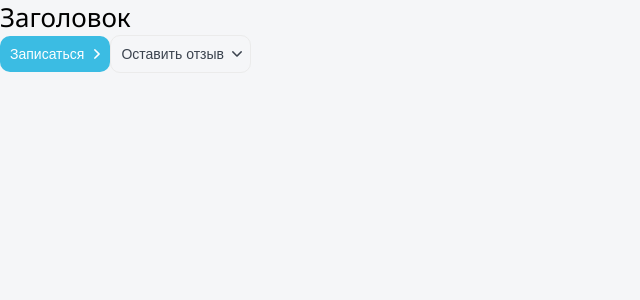
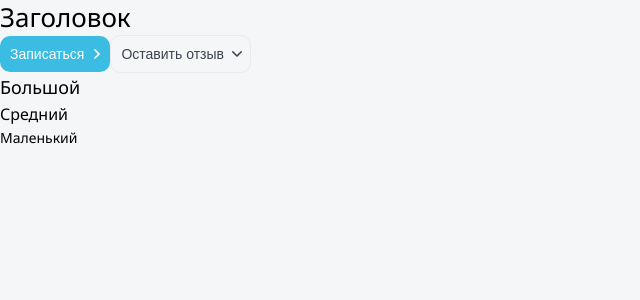
Before and after one commit to MihailAm/front_prog_tech, a Next.js app: page / in a window 1280 px wide. Shown: the top 300 px of the page, without its empty margins (0-640 px from the left). Built offline with nearby package versions, Linux system fonts and the light colour scheme.

Commit message:
Основная страничка

```diff
--- a/app/page.tsx
+++ b/app/page.tsx
@@ -2,7 +2,7 @@ import React from 'react';
 import Image from 'next/image';
 import styles from './page.module.css';
 import { Metadata } from 'next';
-import { Button, Htag } from '../components';
+import {P, Button, Htag } from '../components';
 import cn from 'classnames';
 
 
@@ -13,6 +13,9 @@ export default function Home():JSX.Element {
       <Htag tag='h1'>Заголовок</Htag>
       <Button appearance='primary' arrow='right'>Записаться</Button>
       <Button appearance='ghost' arrow='down'>Оставить отзыв</Button>
+      <P size='l'>Большой</P>
+      <P>Средний</P>
+      <P size='s'>Маленький</P>
     </div>
 
   )
```
